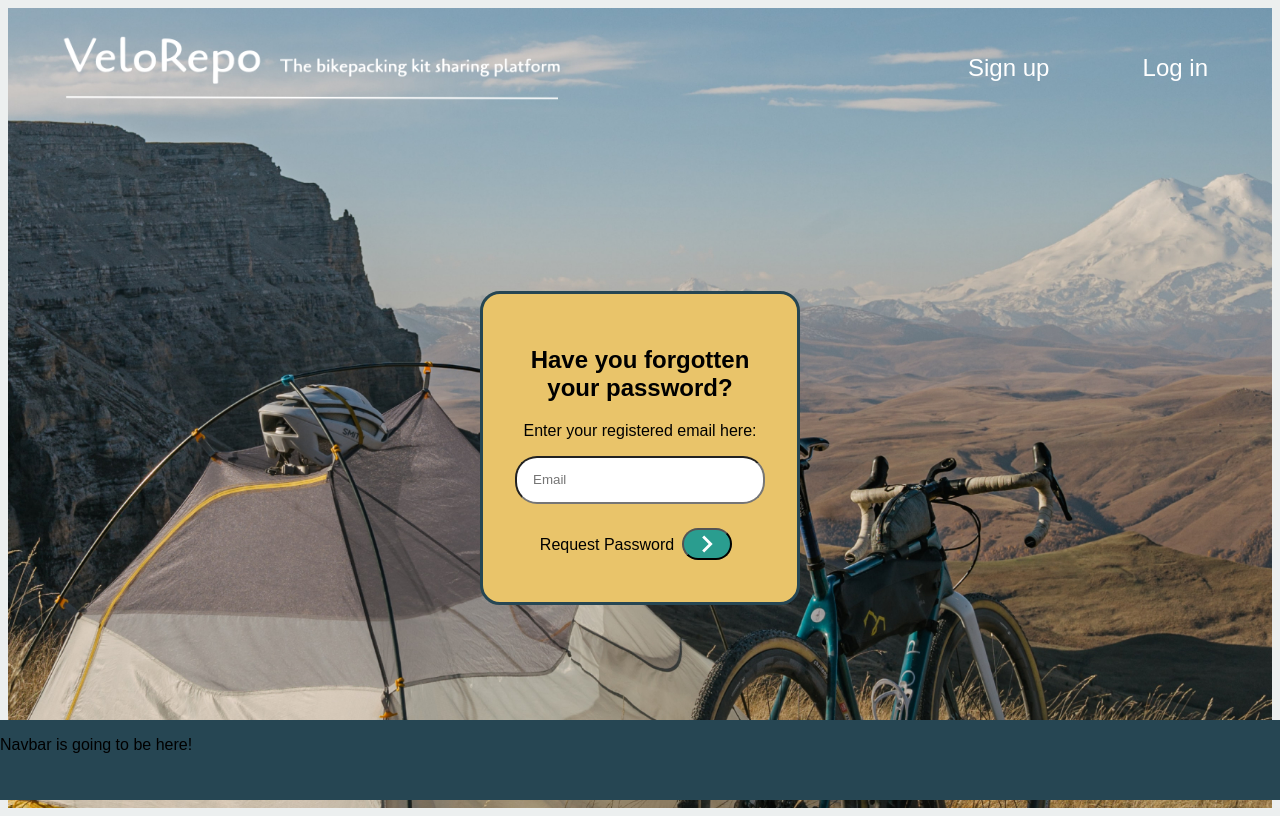
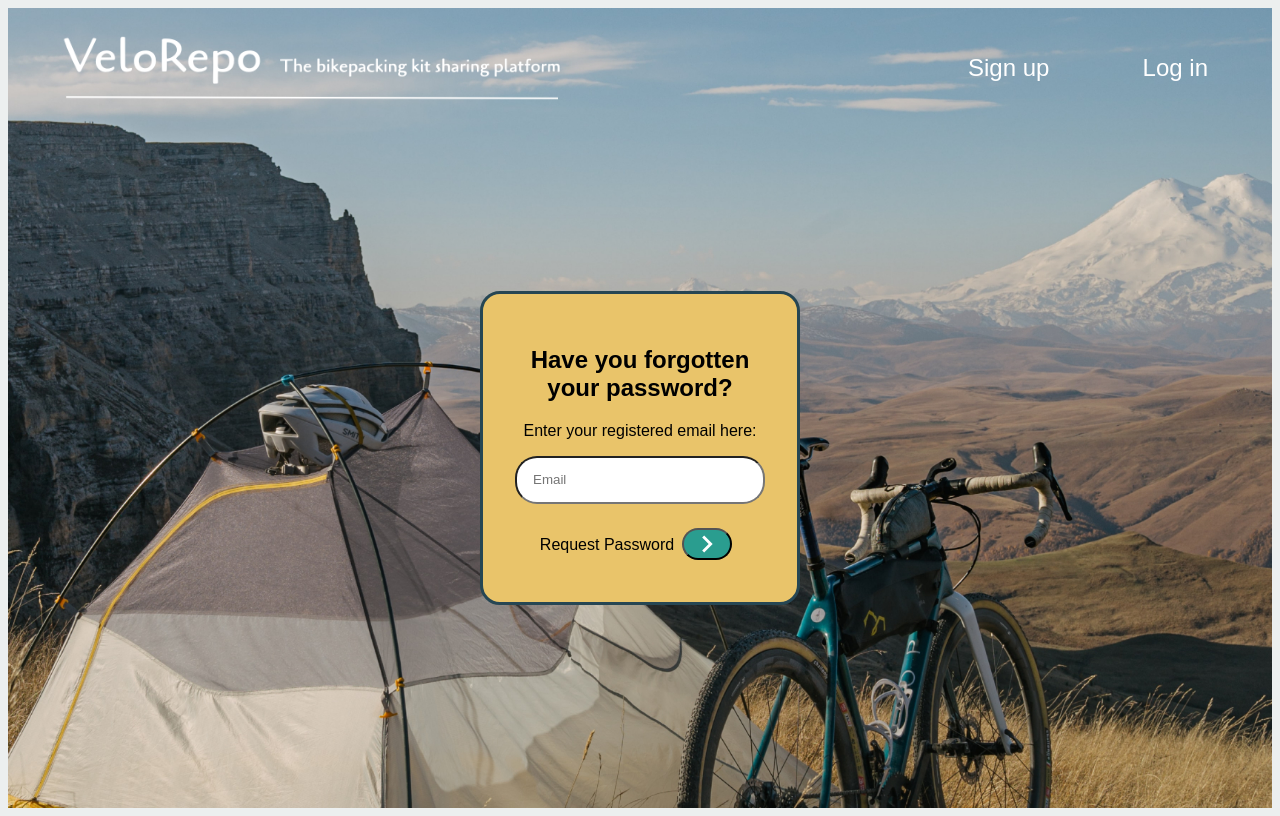
Before and after one commit to HelenLangers/VeloRepo, a React (Create React App) app: page /forgot-password in a window 1280 px wide. Built offline with nearby package versions, Linux system fonts and the light colour scheme; a web font is replaced by a local one.

Commit message:
nav bar conditionally rendering

```diff
--- a/package.json
+++ b/package.json
@@ -9,6 +9,7 @@
     "firebase": "^9.13.0",
     "react": "^18.2.0",
     "react-dom": "^18.2.0",
+    "react-icons": "^4.6.0",
     "react-router-dom": "^6.4.2",
     "react-scripts": "5.0.1",
     "react-toastify": "^9.0.8",
--- a/public/index.html
+++ b/public/index.html
@@ -3,8 +3,8 @@
   <head>
     <meta charset="utf-8" />
     <link rel="preconnect" href="https://fonts.googleapis.com">
-<link rel="preconnect" href="https://fonts.gstatic.com" crossorigin>
-<link href="https://fonts.googleapis.com/css2?family=Cagliostro&display=swap" rel="stylesheet">
+    <link rel="preconnect" href="https://fonts.gstatic.com" crossorigin>
+    <link href="https://fonts.googleapis.com/css2?family=Cagliostro&display=swap" rel="stylesheet">
     <link rel="icon" href="%PUBLIC_URL%/favicon.ico" />
     <meta name="viewport" content="width=device-width, initial-scale=1" />
     <meta name="theme-color" content="#000000" />
--- a/src/App.js
+++ b/src/App.js
@@ -24,16 +24,19 @@ function App() {
       <Router>
         <Routes>
           <Route path='/' element={<LandingPage />}/>
-          <Route path='/welcome' element={<HomePage />}/>
-          <Route path='/profile' element={<PrivateRoute/>}>
-            <Route path='/profile' element={<Profile />}/>
-          </Route>
           <Route path='/sign-in' element={<SignIn/>}/>
           <Route path='/sign-up' element={<SignUp/>}/>
           <Route path='/forgot-password' element={<ForgotPassword/>}/>
+
+          <Route element={<NavBar/>}>
+          <Route element={<PrivateRoute/>}>
+            <Route path='/welcome' element={<HomePage />}/>
+            <Route path='/profile' element={<Profile />}/>
+          {/* all routes that are only for logged in view with a nav bar go here */}
+          </Route>
+          </Route>
         </Routes>
       </Router>
-      <NavBar />
 
       <ToastContainer
     // default settings:
--- a/src/Components/NavBar.js
+++ b/src/Components/NavBar.js
@@ -1,18 +1,21 @@
 import React from 'react'
 import '../Assets/navBar.css';
-import {useLocation} from 'react-router-dom';
+import {Outlet} from 'react-router-dom';
+import { FaBeer } from 'react-icons/fa';
 
 function NavBar() {
-  // const location = useLocation()
 
-  // if(location.pathname === '/' || '/sign-in' || '/sign-up' || '/forgot-password') {
-  //   return null
-  // }
 
   return (
-    <nav className='navbar'>
-        <p>Navbar is going to be here!</p>
-    </nav>
+    <>
+      <div>
+        <Outlet />
+      </div>
+      <nav className='navbar'>
+          <p>Navbar is going to be here!</p>
+      </nav>
+
+    </>
   )
 }
 
```
Also changed, not shown: 1 other file (tests, documents, lock files or other folders).
